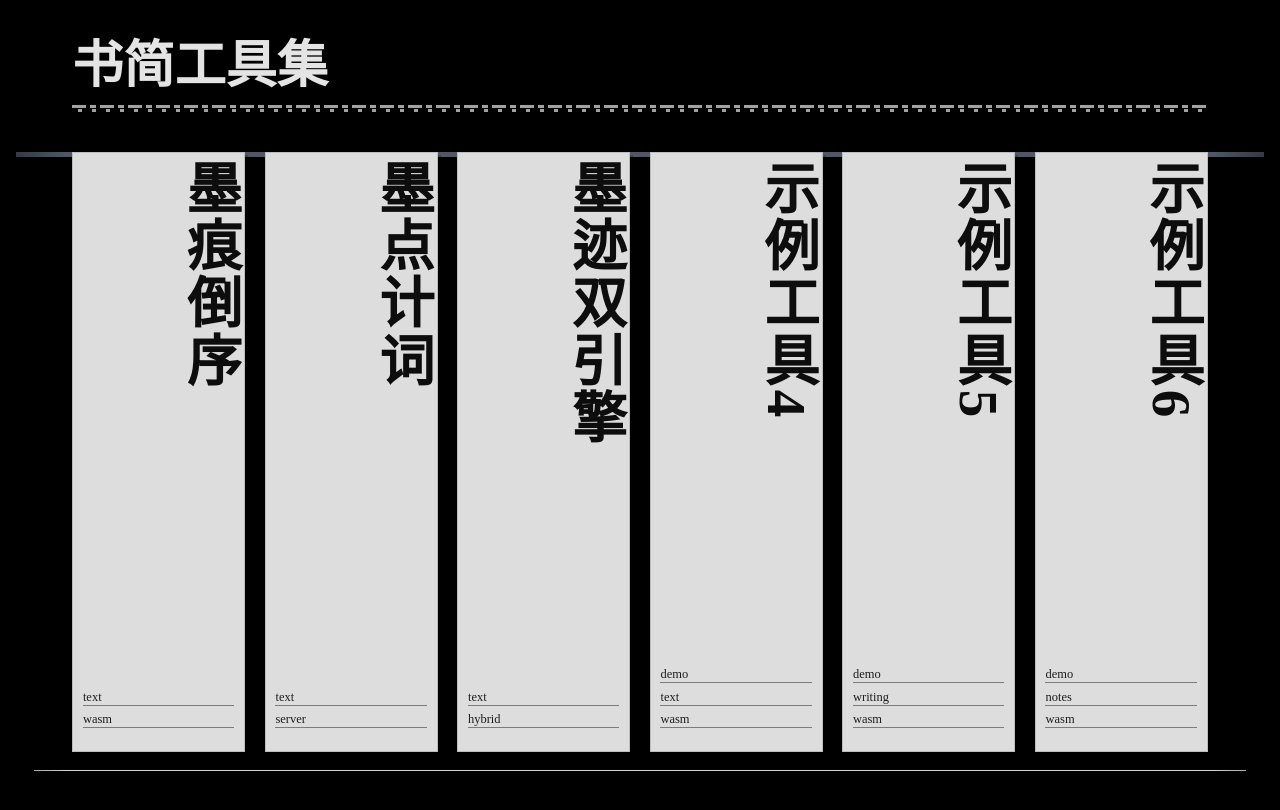
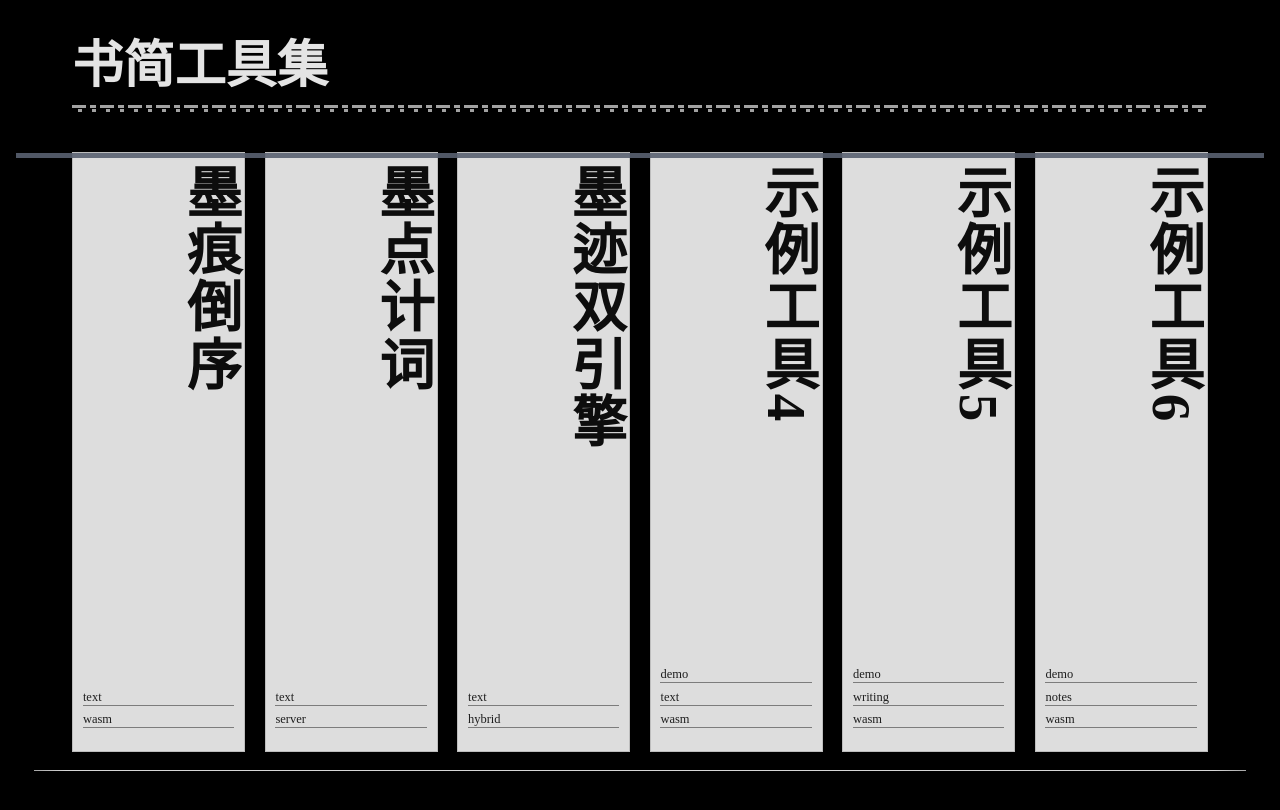
Before and after one commit to Heersin/PublicToolbox, a React (Vite) app in the folder apps/tools-web/: page / in a window 1280 px wide. Shown: the top 810 px of the page. Built offline with nearby package versions, Linux system fonts and the light colour scheme.

Commit message:
fix(ui): raise rope overlay priority and lower strip titles

```diff
--- a/apps/tools-web/src/index.css
+++ b/apps/tools-web/src/index.css
@@ -90,10 +90,12 @@ a {
   position: absolute;
   left: 0;
   right: 0;
-  top: 1.18rem;
+  top: 1.24rem;
   height: 5px;
   background: #596170;
   opacity: 0.9;
+  z-index: 9;
+  pointer-events: none;
 }
 
 .rope-base {
@@ -157,7 +159,7 @@ a {
   writing-mode: vertical-rl;
   text-orientation: mixed;
   position: absolute;
-  top: 0.42rem;
+  top: 0.7rem;
   right: 0.5rem;
   text-align: right;
   padding-right: 0;
```
